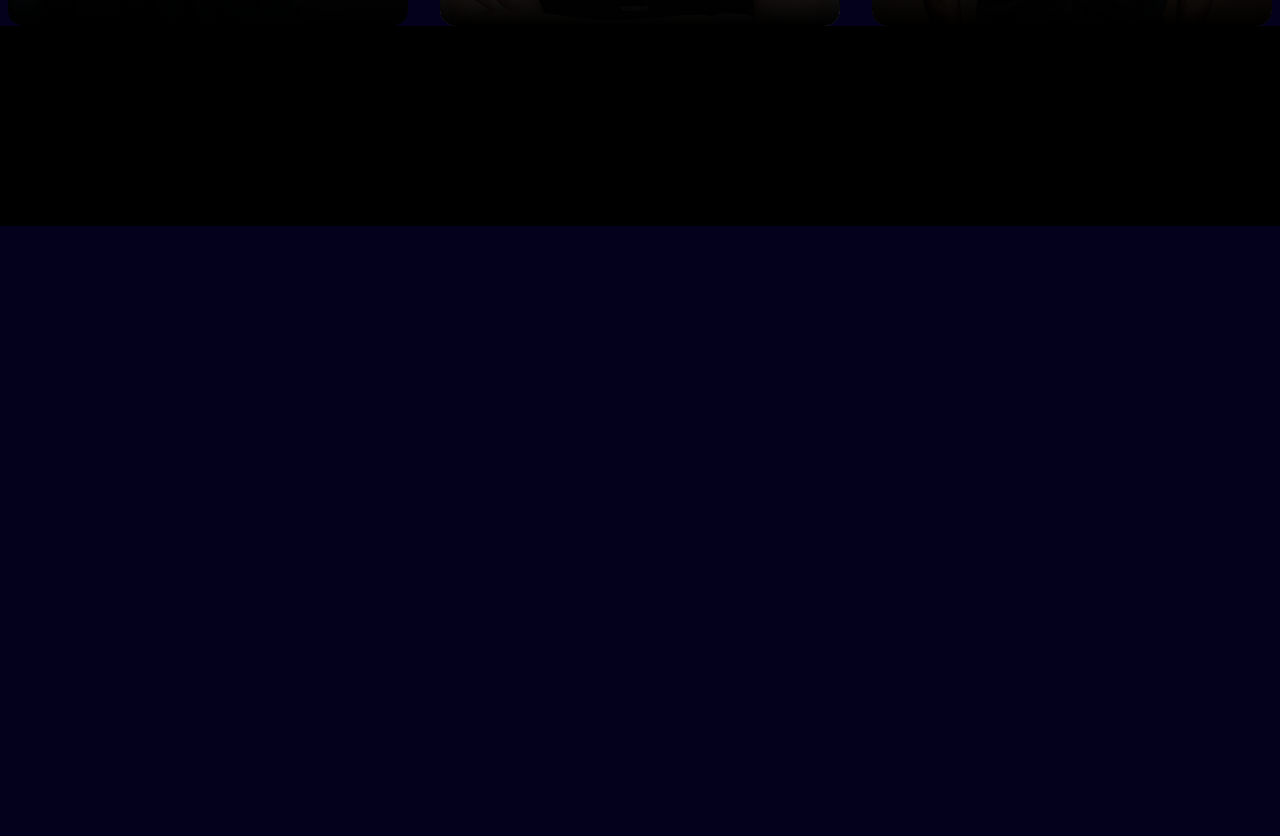
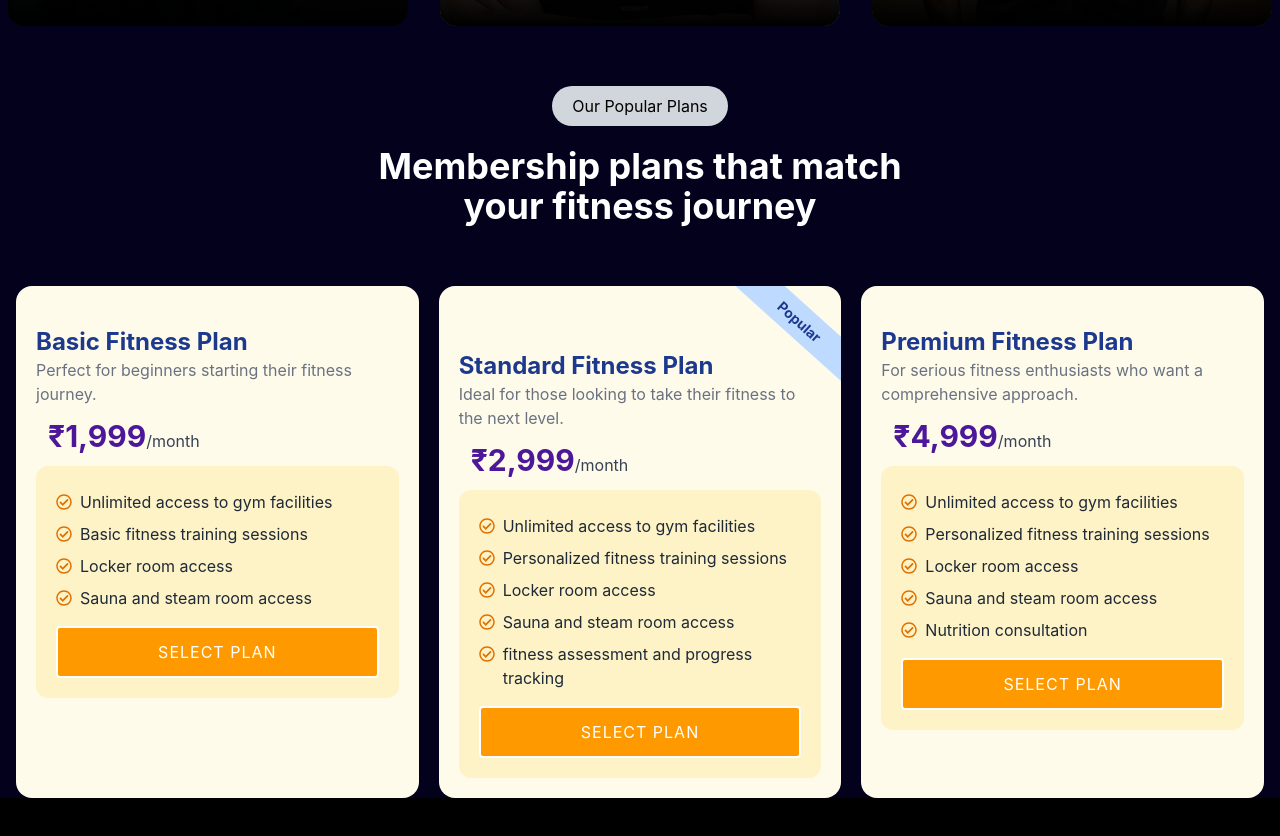
Before and after one commit to MohanlalManna24/gym-website, a React (Vite) app: page / in a window 1280 px wide. Shown: the part 4094-4930 px from the top of the page. Before the commit the page ends 4320 px from the top, so only its background shows below. Built offline with nearby package versions, Linux system fonts and the light colour scheme.

Commit message:
add Membership & Plans section

```diff
--- /dev/null
+++ b/src/component/MembershipPlans.jsx
@@ -0,0 +1,109 @@
+import React from "react";
+import Layout from "../Layout/Layout";
+import { FaRegCheckCircle } from "react-icons/fa";
+
+
+const MembershipPlans = () => {
+  const plans = [
+    {
+      id: 1,
+      title: "Basic Fitness Plan",
+      price: "1999",
+      subTitle: "Perfect for beginners starting their fitness journey.",
+      features: [
+        "Unlimited access to gym facilities",
+        "Basic fitness training sessions",
+        "Locker room access",
+        "Sauna and steam room access",
+      ],
+    },
+    {
+      id: 2,
+      title: "Standard Fitness Plan",
+      price: "2999",
+      subTitle:
+        "Ideal for those looking to take their fitness to the next level.",
+      features: [
+        "Unlimited access to gym facilities",
+        "Personalized fitness training sessions",
+        "Locker room access",
+        "Sauna and steam room access",
+        "fitness assessment and progress tracking",
+      ],
+    },
+    {
+      id: 3,
+      title: "Premium Fitness Plan",
+      price: "4999",
+      subTitle:
+        "For serious fitness enthusiasts who want a comprehensive approach.",
+      features: [
+        "Unlimited access to gym facilities",
+        "Personalized fitness training sessions",
+        "Locker room access",
+        "Sauna and steam room access",
+        "Nutrition consultation",
+      ],
+    },
+  ];
+
+  const formatPrice = (amount) =>{
+    return new Intl.NumberFormat('en-IN', {
+      style: 'currency',
+      currency: 'INR',
+      maximumFractionDigits: 0,
+    }).format(amount);
+  }
+
+  return (
+    <Layout>
+      <div>
+        <span className="program bg-gray-300 text-black p-2 px-5 rounded-full text-center block w-fit mx-auto mt-15">
+          Our Popular Plans
+        </span>
+        <h3 className="font-bold text-4xl text-center pt-5">
+          Membership plans that match <br /> your fitness journey
+        </h3>
+
+        <div className="grid grid-cols-1 md:grid-cols-3 gap-5 mt-15 ">
+          {plans.map((plan) => (
+            <div key={plan.id} className="plan bg-amber-50 text-black p-5 rounded-2xl overflow-hidden">
+              <div className="tag relative left-59 top-18 rotate-42 ">
+
+              {plan.id === 2 && (
+                <span className="bg-blue-200 p-2 px-13 rotate-x-90 text-blue-900 text-sm font-bold">
+                  Popular
+                </span>
+              )}
+              </div>
+              <h4 className="text-2xl font-bold text-blue-900 pt-5">{plan.title}</h4>
+              <p className="text-gray-500">{plan.subTitle}</p>
+              <div className="p-3">
+                <span className="text-3xl font-bold text-violet-900">{formatPrice(plan.price)}</span>
+                <span className="text-gray-700">/month</span>
+              </div>
+              <div className="bg-amber-100 p-5 pt-2 rounded-xl">
+                <ul className="my-4 space-y-2">
+                  {plan.features.map((feature, index) => (
+                    <li key={index} className="flex items-start gap-2 text-gray-800">
+                      <FaRegCheckCircle
+                        className="mt-1 shrink-0 text-amber-600"
+                        aria-hidden="true"
+                      />
+                      <span>{feature}</span>
+                    </li>
+                  ))}
+                </ul>
+                <button className="bg-amber-500 text-white py-2 px-4 w-full rounded-full hover:bg-lime-600">
+                  Select Plan
+                </button>
+              </div>
+            </div>
+          ))}
+        </div>
+      </div>
+    </Layout>
+  );
+};
+
+export default MembershipPlans;
--- a/src/pages/Home.jsx
+++ b/src/pages/Home.jsx
@@ -13,6 +13,7 @@ import "../App.css";
 import ProgramAndTraining from "../component/ProgramAndTraining";
 import Status from "../component/Status";
 import Trainer from "../component/Trainer";
+import MembershipPlans from "../component/MembershipPlans";
 
 const Home = () => {
   return (
@@ -123,6 +124,8 @@ const Home = () => {
       {/*============= Trainer Section ================= */}
       <Trainer/>
 
+      {/*============= Membership Plans Section ================= */}
+      <MembershipPlans/>
     </div>
   );
 };
```
